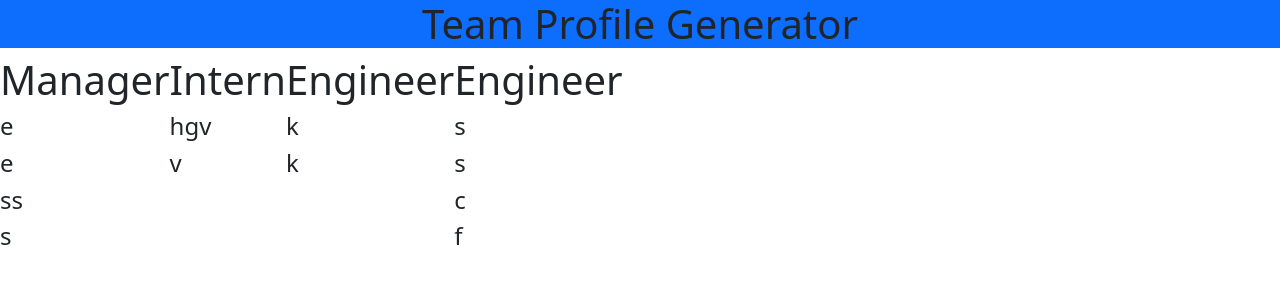
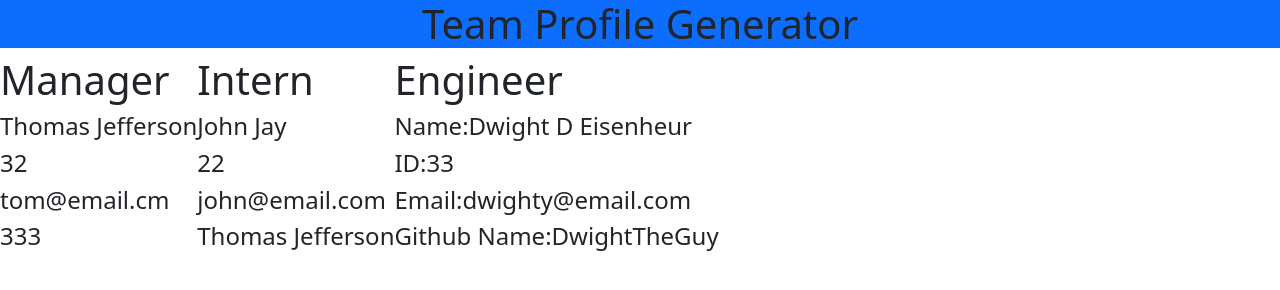
Before and after one commit to fons3517/Team-Profile-Generator, a website: page src/index.html in a window 1280 px wide. Drawn offline with nearby package versions, Linux system fonts and the light colour scheme.

```diff
--- a/src/index.html
+++ b/src/index.html
@@ -16,36 +16,28 @@
 
         <div class="Card">
             <h1>Manager</h1>
-            <h4>e</h4>
-            <h4>e</h4>
-            <h4>ss</h4>
-            <h4>s</h4>
+            <h4>Thomas Jefferson</h4>
+            <h4>32</h4>
+            <h4>tom@email.cm</h4>
+            <h4>333</h4>
         </div>
 
 
         <div class="Card">
             <h1>Intern</h1>
-            <h4></h4>
-            <h4></h4>
-            <h4>hgv</h4>
-            <h4>v</h4>
+            <h4>John Jay</h4>
+            <h4>22</h4>
+            <h4>john@email.com</h4>
+            <h4>Thomas Jefferson</h4>
         </div>
 
 
         <div class="Card">
             <h1>Engineer</h1>
-            <h4></h4>
-            <h4>k</h4>
-            <h4></h4>
-            <h4>k</h4>
-        </div>
-
-        <div class="Card">
-            <h1>Engineer</h1>
-            <h4>s</h4>
-            <h4>s</h4>
-            <h4>c</h4>
-            <h4>f</h4>
+            <h4>Name:Dwight D Eisenheur</h4>
+            <h4>ID:33</h4>
+            <h4>Email:dwighty@email.com</h4>
+            <h4>Github Name:DwightTheGuy</h4>
         </div>
 
     </main>
```
Also changed, not shown: Assets/AddEngineer-2021-10-28-022018.jpg (added), Assets/AddIntern-2021-10-28-021643.jpg (added), Assets/AddManager-2021-10-28-021850.jpg (added), Assets/PassAllTests-2021-10-28-021234.jpg (added), Assets/TeamProfGenInit-2021-10-28-021457.jpg (added), Assets/employeeJS-2021-10-28-020934.jpg (added), README.md.
